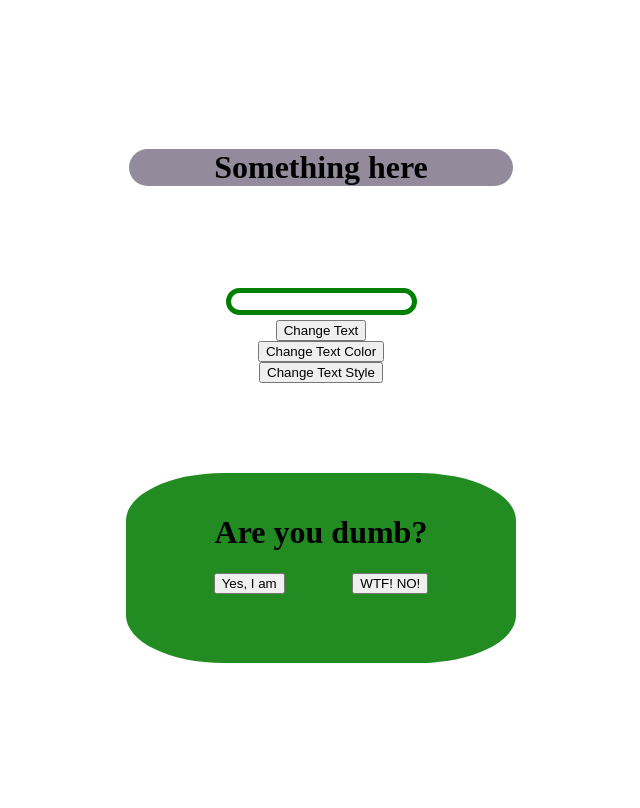
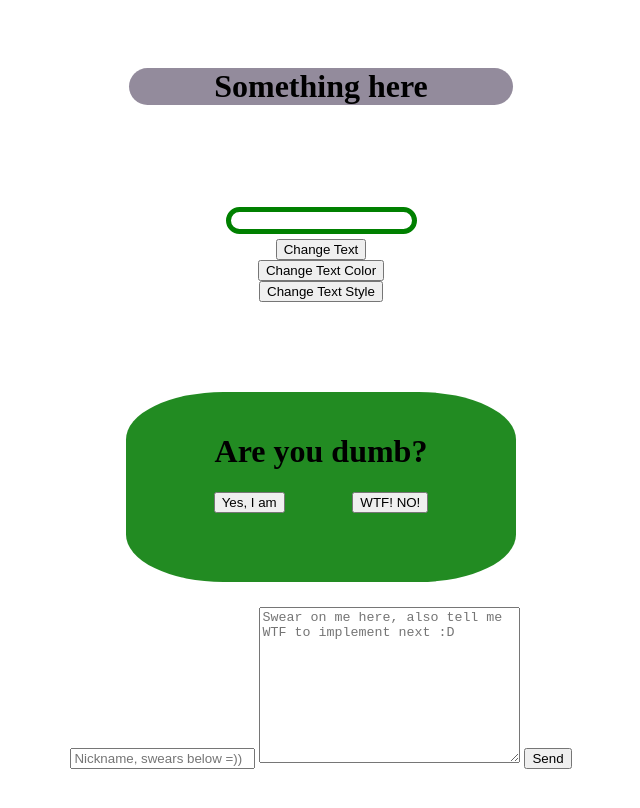
Before and after one commit to takegabriel08/eyekiller, a website: page public/index.html in a window 1280 px wide. Shown: the whole page, without its empty margins (327-967 px from the left). Drawn offline with Linux system fonts and the light colour scheme.

Commit message:
Update index.html

```diff
--- a/public/index.html
+++ b/public/index.html
@@ -1,12 +1,14 @@
 <!DOCTYPE html>
 <html lang="en">
+
 <head>
   <meta charset="UTF-8" />
   <meta http-equiv="X-UA-Compatible" content="IE=edge" />
   <meta name="viewport" content="width=device-width, initial-scale=1.0" />
   <title>Document</title>
-    <link rel="stylesheet" href="style.css">
+  <link rel="stylesheet" href="style.css" />
 </head>
+
 <body>
   <div class="container">
     <div id="top">
@@ -27,8 +29,16 @@
         <input type="submit" id="btnNo" value="WTF! NO!" />
       </div>
     </div>
+    <div class="contact">
+      <div id="contact-form">
+        <input type="text" placeholder="Nickname, swears below =))" id="contact-input" />
+        <textarea name="" placeholder="Swear on me here, also tell me WTF to implement next :D" id="contact-body" cols="30" rows="10"></textarea>
+        <input type="submit" id="contact-btn" value="Send" />
+      </div>
+    </div>
   </div>
 
   <script src="main.js"></script>
 </body>
+
 </html>
```
Lines whose indentation alone changed are shown as unchanged.
